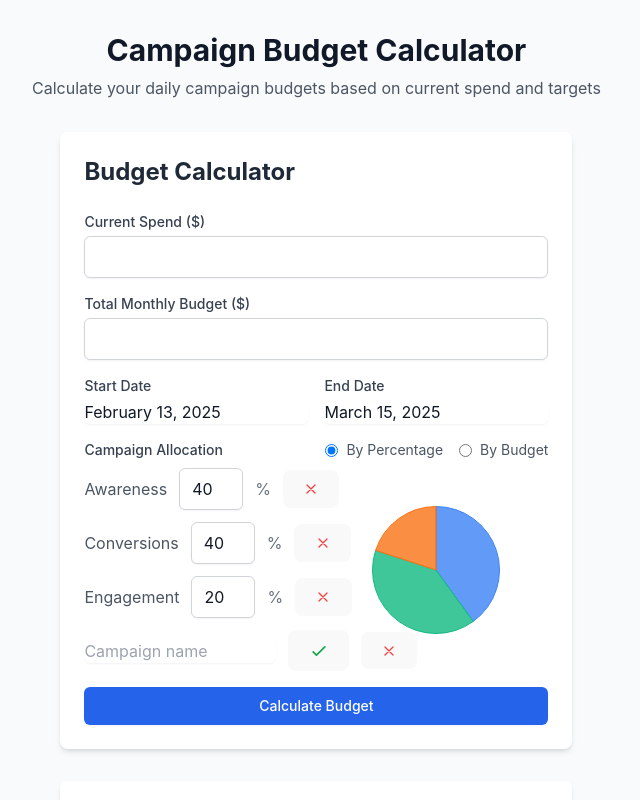
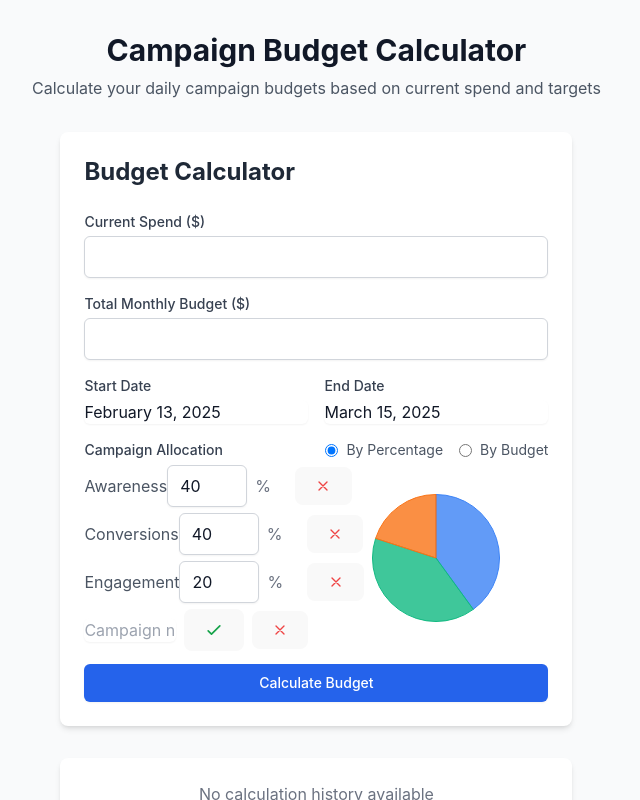
Before and after one commit to eli-k-hughes/BudgetCalc, a React (Vite) app: page / in a window 1280 px wide. Both pictures are taken after a click on the button "Add Campaign". Shown: the top 800 px of the page, without its empty margins (0-640 px from the left). Built offline with nearby package versions, Linux system fonts and the light colour scheme.

Commit message:
style: improve vertical alignment and spacing in campaign allocation

```diff
--- a/src/components/BudgetForm.tsx
+++ b/src/components/BudgetForm.tsx
@@ -310,35 +310,39 @@ export function BudgetForm({ onSubmit, isLoading = false, error = null }: Budget
               {inputMode === 'percentage' ? (
                 // Percentage inputs
                 campaignSplits.map((split, index) => (
-                  <div key={split.name} className="flex items-center space-x-3">
-                    <span className="w-28 text-gray-600">{split.name}</span>
+                  <div key={split.name} className="flex items-center h-9">
+                    <span className="w-32 text-gray-600">{split.name}</span>
+                    <div className="flex items-center">
                       <input
                         type="number"
                         value={split.percentage}
                         onChange={(e) => handleCampaignSplitChange(index, e.target.value)}
-                      className="w-16 rounded-md border-gray-300 shadow-sm focus:border-blue-500 focus:ring-blue-500"
+                        className="w-20 rounded-md border-gray-300 shadow-sm focus:border-blue-500 focus:ring-blue-500"
                         required
                         min="0"
                         max="100"
                         step="1"
                       />
-                    <span className="text-gray-500">%</span>
+                      <span className="w-8 text-gray-500 ml-2">%</span>
                       <button
                         type="button"
                         onClick={() => handleRemoveCampaign(index)}
-                      className="text-red-500 hover:text-red-700 focus:outline-none"
+                        className="text-red-500 hover:text-red-700 focus:outline-none ml-2"
+                        aria-label="Remove campaign"
                       >
                         <svg className="h-4 w-4" fill="none" stroke="currentColor" viewBox="0 0 24 24">
                           <path strokeLinecap="round" strokeLinejoin="round" strokeWidth="2" d="M6 18L18 6M6 6l12 12" />
                         </svg>
                       </button>
                     </div>
+                  </div>
                 ))
               ) : (
                 // Budget inputs
                 campaignBudgets.map((camp, index) => (
-                  <div key={camp.name} className="flex items-center space-x-3">
-                    <span className="w-28 text-gray-600">{camp.name}</span>
+                  <div key={camp.name} className="flex items-center h-9">
+                    <span className="w-32 text-gray-600">{camp.name}</span>
+                    <div className="flex items-center">
                       <div className="relative">
                         <span className="absolute left-3 top-1/2 transform -translate-y-1/2 text-gray-500">$</span>
                         <input
@@ -351,34 +355,40 @@ export function BudgetForm({ onSubmit, isLoading = false, error = null }: Budget
                           step="0.01"
                         />
                       </div>
-                    <span className="text-gray-500 w-16">({camp.percentage}%)</span>
+                      <span className="text-gray-500 w-16 ml-2">({camp.percentage}%)</span>
                       <button
                         type="button"
                         onClick={() => handleRemoveCampaign(index)}
-                      className="text-red-500 hover:text-red-700 focus:outline-none"
+                        className="text-red-500 hover:text-red-700 focus:outline-none ml-2"
+                        aria-label="Remove campaign"
                       >
                         <svg className="h-4 w-4" fill="none" stroke="currentColor" viewBox="0 0 24 24">
                           <path strokeLinecap="round" strokeLinejoin="round" strokeWidth="2" d="M6 18L18 6M6 6l12 12" />
                         </svg>
                       </button>
                     </div>
+                  </div>
                 ))
               )}
 
               {/* Add Campaign Button */}
               {isAddingCampaign ? (
-                <div className="flex items-center space-x-3">
+                <div className="flex items-center h-9">
+                  <div className="w-32">
                     <input
                       type="text"
                       value={newCampaignName}
                       onChange={(e) => setNewCampaignName(e.target.value)}
                       placeholder="Campaign name"
-                    className="w-48 rounded-md border-gray-300 shadow-sm focus:border-blue-500 focus:ring-blue-500"
+                      className="w-full rounded-md border-gray-300 shadow-sm focus:border-blue-500 focus:ring-blue-500"
                     />
+                  </div>
+                  <div className="flex items-center ml-2">
                     <button
                       type="button"
                       onClick={handleAddCampaign}
                       className="text-green-600 hover:text-green-700 focus:outline-none"
+                      aria-label="Confirm add campaign"
                     >
                       <svg className="h-5 w-5" fill="none" stroke="currentColor" viewBox="0 0 24 24">
                         <path strokeLinecap="round" strokeLinejoin="round" strokeWidth="2" d="M5 13l4 4L19 7" />
@@ -390,18 +400,20 @@ export function BudgetForm({ onSubmit, isLoading = false, error = null }: Budget
                         setIsAddingCampaign(false);
                         setNewCampaignName('');
                       }}
-                    className="text-red-500 hover:text-red-700 focus:outline-none"
+                      className="text-red-500 hover:text-red-700 focus:outline-none ml-2"
+                      aria-label="Cancel add campaign"
                     >
                       <svg className="h-4 w-4" fill="none" stroke="currentColor" viewBox="0 0 24 24">
                         <path strokeLinecap="round" strokeLinejoin="round" strokeWidth="2" d="M6 18L18 6M6 6l12 12" />
                       </svg>
                     </button>
                   </div>
+                </div>
               ) : (
                 <button
                   type="button"
                   onClick={() => setIsAddingCampaign(true)}
-                  className="flex items-center space-x-1 text-blue-600 hover:text-blue-800 focus:outline-none"
+                  className="flex items-center space-x-1 text-blue-600 hover:text-blue-800 focus:outline-none h-9"
                 >
                   <svg className="h-4 w-4" fill="none" stroke="currentColor" viewBox="0 0 24 24">
                     <path strokeLinecap="round" strokeLinejoin="round" strokeWidth="2" d="M12 4v16m8-8H4" />
```
Lines whose indentation alone changed are shown as unchanged.
